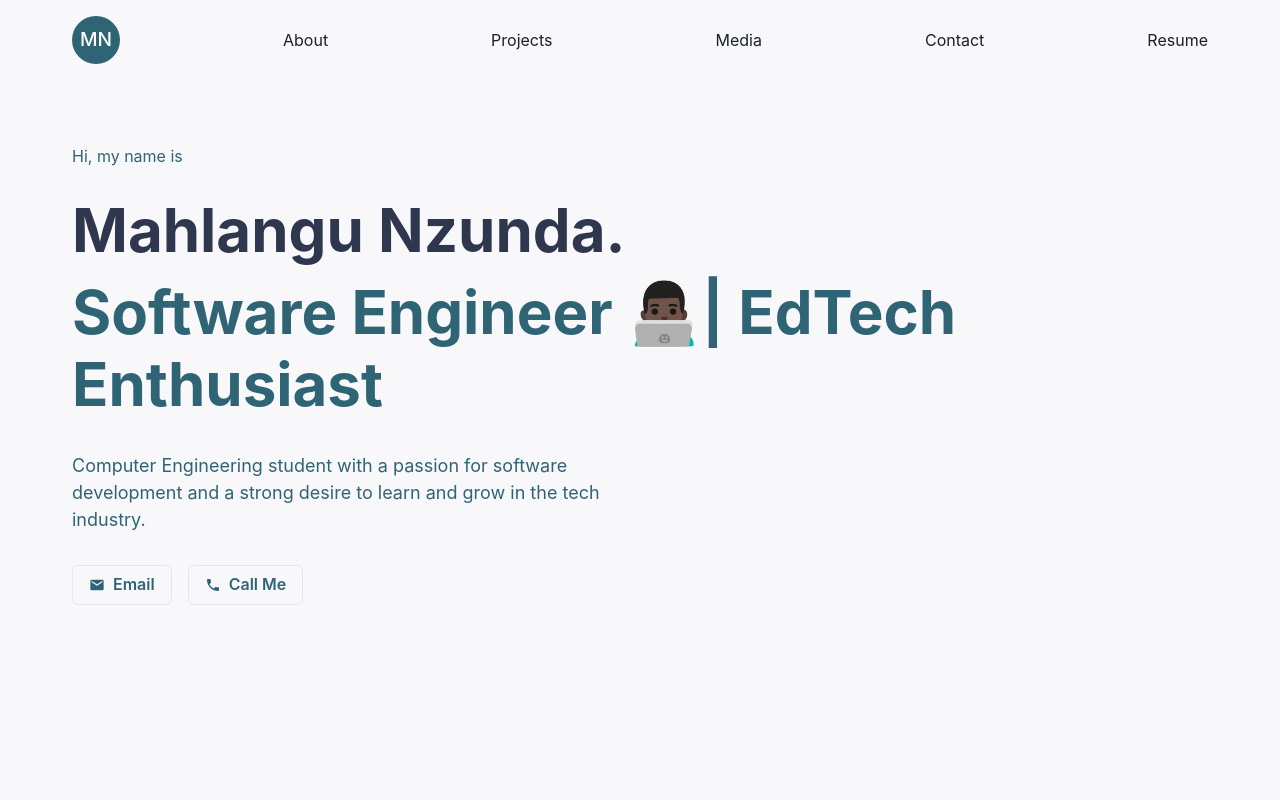
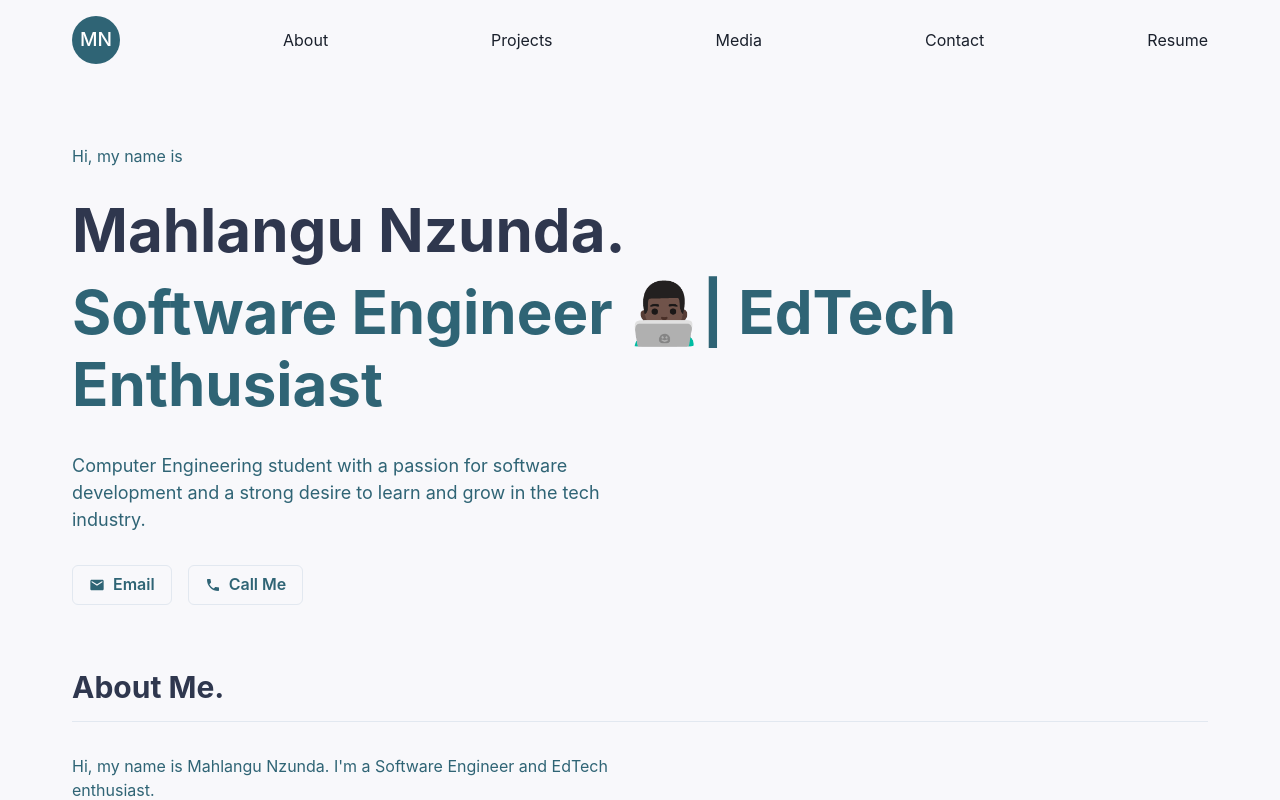
Before and after one commit to unclebinary1001/my-home, a Next.js app in the folder my-portfolio/: page / in a window 1280 px wide. Shown: the top 800 px of the page. Built offline with nearby package versions, Linux system fonts and the light colour scheme.

Commit message:
add about me to container

```diff
--- a/my-portfolio/components/container.tsx
+++ b/my-portfolio/components/container.tsx
@@ -2,12 +2,14 @@ import { Box } from "@chakra-ui/react";
 import React from "react";
 import { Header } from "./header";
 import Navbar from "./navbar";
+import { About } from "./about";
 
 export const Container = ({ children }: { children: React.ReactNode }) => {
     return (
         <Box maxW="1200px" mx="auto" px={8}>
             <Navbar />
             <Header />
+            <About />
             {children}
         </Box>
     );
```
